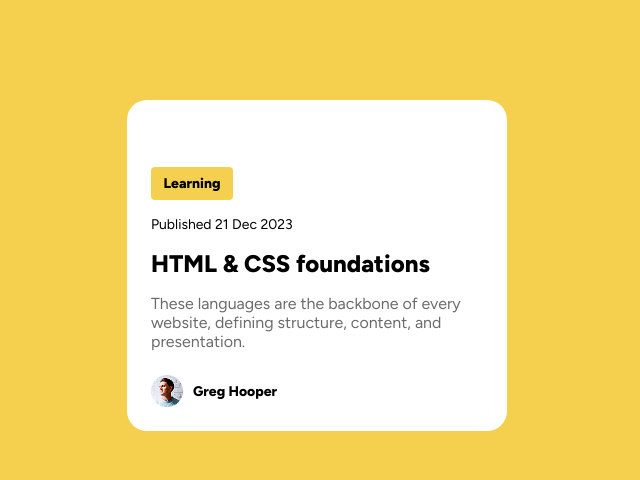
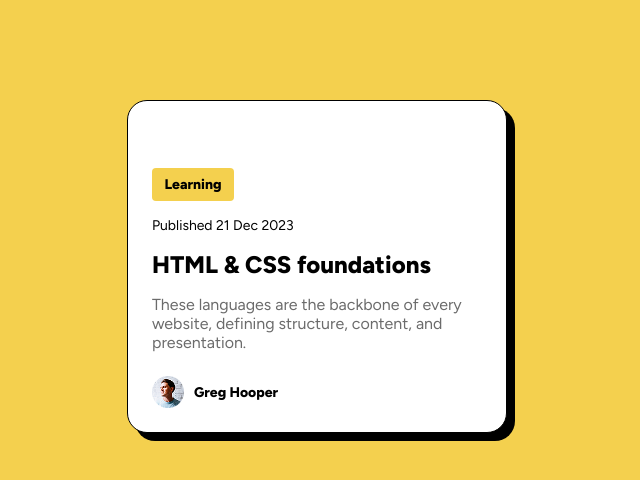
Before and after one commit to bimasenaadji/blog-preview-card, a plain HTML site: page index.html in a window 1280 px wide. Shown: the whole page, without its empty margins (323-963 px from the left). Drawn offline with Linux system fonts and the light colour scheme.

Commit message:
feat: add border and box shadow

```diff
--- a/style.css
+++ b/style.css
@@ -36,6 +36,8 @@ body {
   padding: 24px;
   background-color: var(--clr-surface);
   border-radius: 20px;
+  border: solid 1px black;
+  box-shadow: 8px 8px 0px 0px rgba(0, 0, 0, 1);
 }
 
 .card__body {
```
